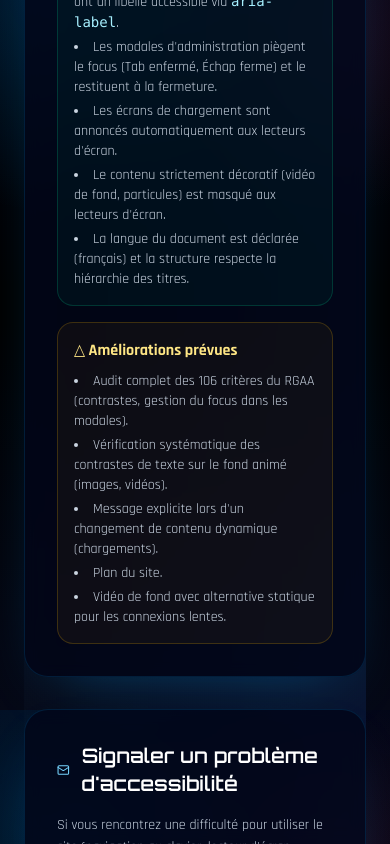
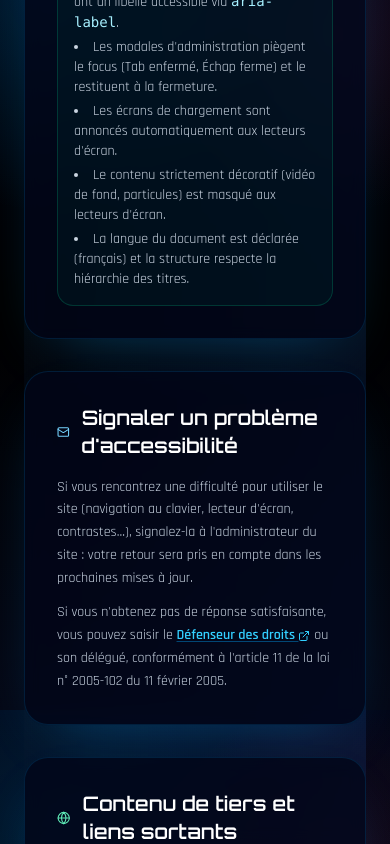
Before and after one commit to jean-denissaucy/alpha-gaming, a React (Vite) app in the folder frontend/: page /a-propos in a window 390 px wide. Shown: the part 6886-7730 px from the top of the page. Built offline with nearby package versions, Linux system fonts and the light colour scheme; no server answers.

Commit message:
feat: simplifier la section des mises en place sur la page À propos en supprimant les améliorations prévues

```diff
--- a/frontend/src/pages/About.jsx
+++ b/frontend/src/pages/About.jsx
@@ -272,7 +272,7 @@ function About() {
                     Ce site est <strong className="text-white">partiellement conforme</strong> : une partie des critères du RGAA 4.1
                     niveau AA est respectée, mais le site n'a pas encore fait l'objet d'un audit complet.
                 </p>
-                <div className="mt-4 grid gap-4 sm:grid-cols-2">
+                <div className="mt-4">
                     <div className="rounded-2xl border border-emerald-400/20 bg-emerald-400/5 p-4">
                         <strong className="block text-emerald-200">✓ Mises en place sur le site</strong>
                         <ul className="mt-2 list-inside list-disc space-y-1 text-sm text-slate-300">
@@ -288,16 +288,6 @@ function About() {
                             <li>Les écrans de chargement sont annoncés automatiquement aux lecteurs d'écran.</li>
                             <li>Le contenu strictement décoratif (vidéo de fond, particules) est masqué aux lecteurs d'écran.</li>
                             <li>La langue du document est déclarée (français) et la structure respecte la hiérarchie des titres.</li>
-                        </ul>
-                    </div>
-                    <div className="rounded-2xl border border-amber-400/20 bg-amber-400/5 p-4">
-                        <strong className="block text-amber-200">△ Améliorations prévues</strong>
-                        <ul className="mt-2 list-inside list-disc space-y-1 text-sm text-slate-300">
-                            <li>Audit complet des 106 critères du RGAA (contrastes, gestion du focus dans les modales).</li>
-                            <li>Vérification systématique des contrastes de texte sur le fond animé (images, vidéos).</li>
-                            <li>Message explicite lors d'un changement de contenu dynamique (chargements).</li>
-                            <li>Plan du site.</li>
-                            <li>Vidéo de fond avec alternative statique pour les connexions lentes.</li>
                         </ul>
                     </div>
                 </div>
```
